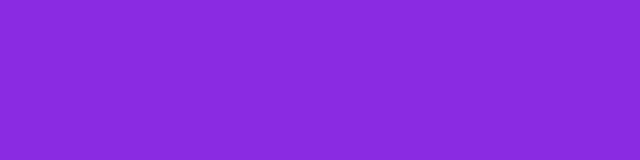
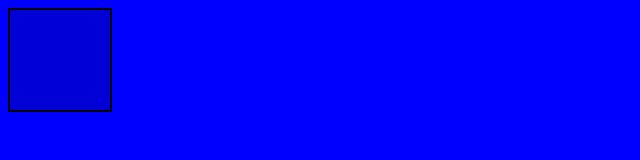
Before and after one commit to danielalves09/HTML-CSS---PROPRIEDADES-E-SELETORES, a plain HTML site: page index.html in a window 1280 px wide. Shown: the whole page, without its empty margins (0-640 px from the left). Drawn offline with Linux system fonts and the light colour scheme.

Commit message:
alpha das cores

```diff
--- a/index.html
+++ b/index.html
@@ -7,7 +7,7 @@
     <title>Propriedades e Seletores</title>
 </head>
 <body>
-
+    <div></div>
 
 
 
--- a/style.css
+++ b/style.css
@@ -1,4 +1,11 @@
 body{
-    background-color: blueviolet;
+    background-color: #0000ff;
 
 }
+div{
+    width: 100px;
+    height: 100px;
+    border: solid 2px black;
+    background-color: #00000028;
+
+}
```
